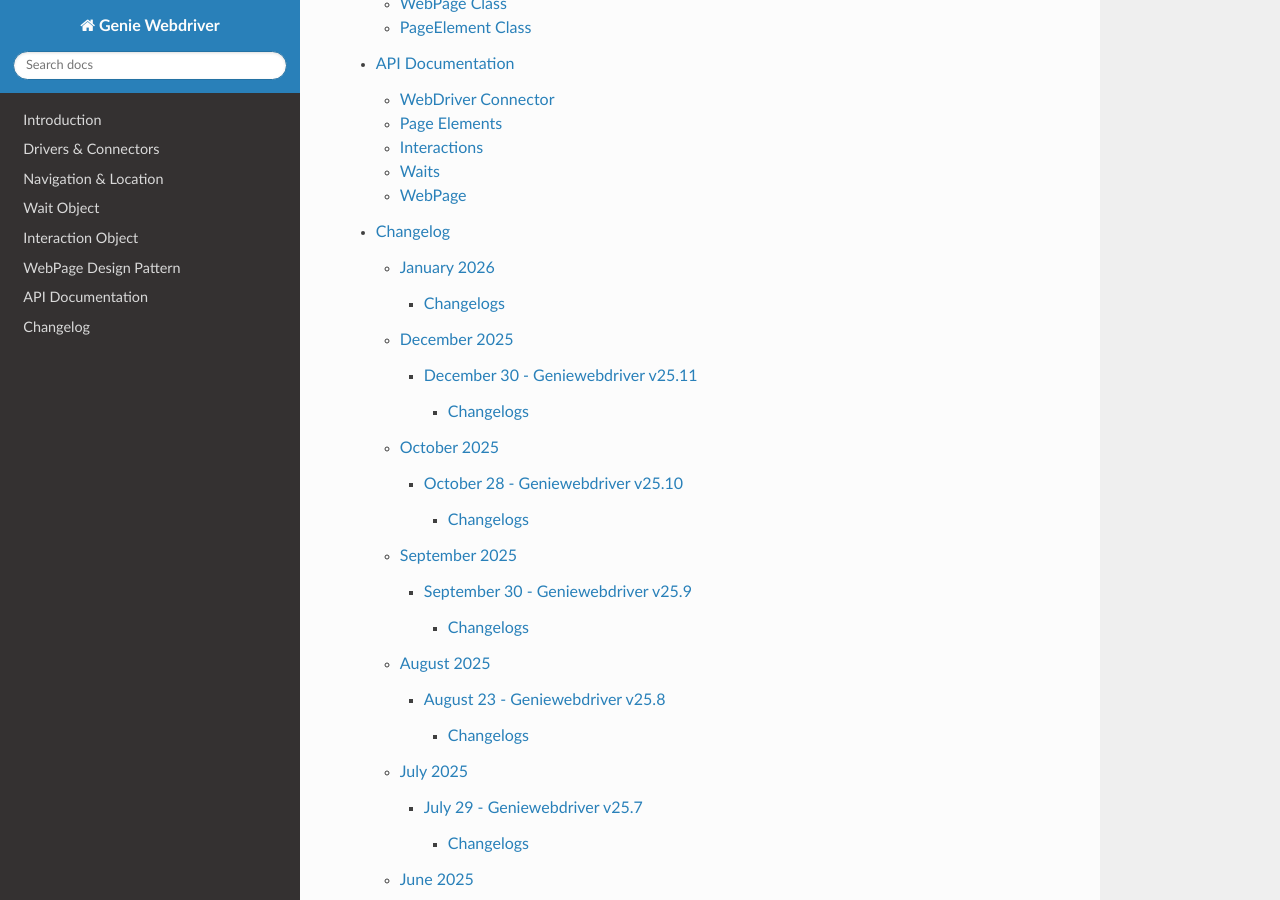
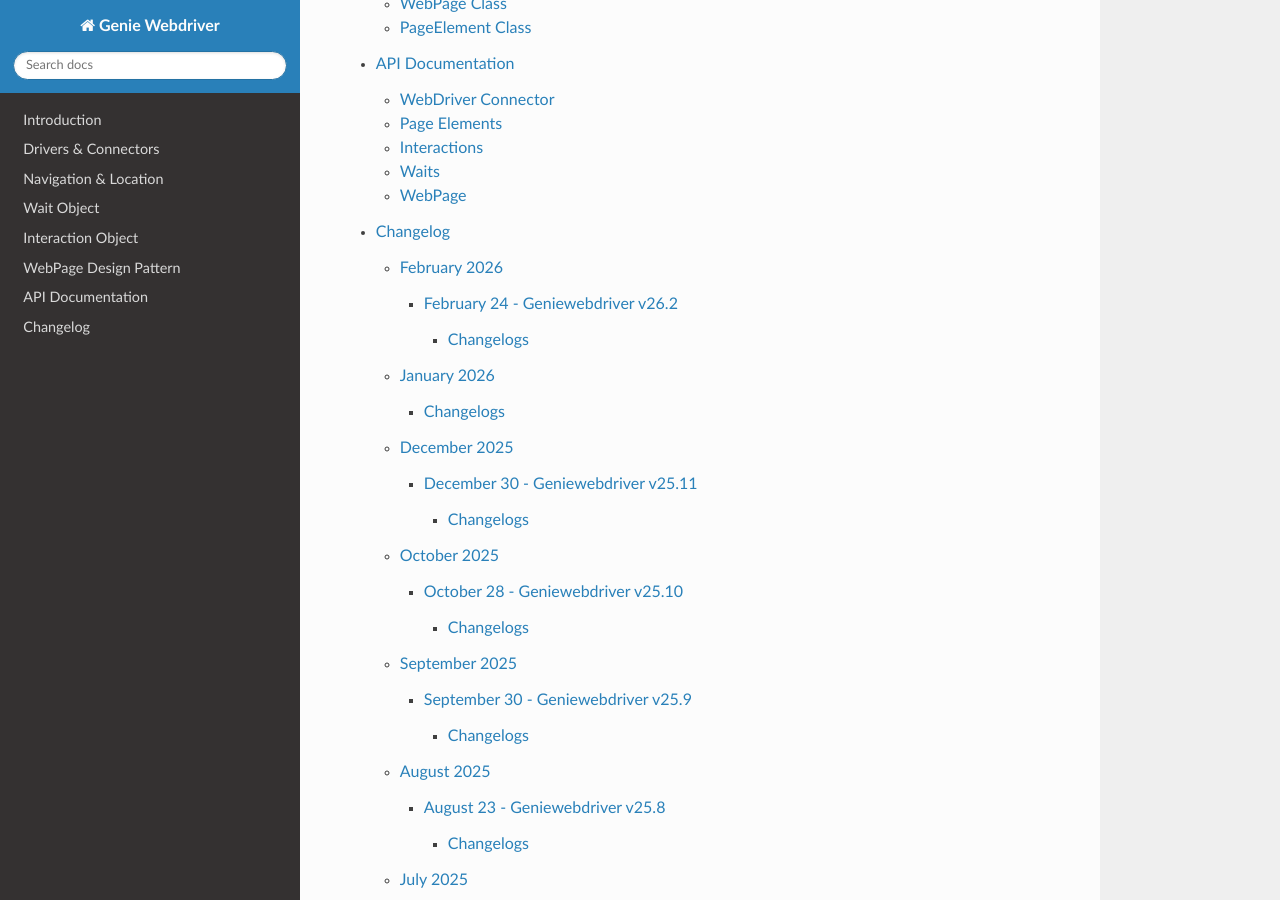
Before and after one commit to CiscoTestAutomation/geniewebdriver, a Sphinx documentation site: the page built from docs/index.rst, in a window 1280 px wide and 900 px high, scrolled down 852 px. Built offline with Sphinx 7.4.7 and the Read the Docs theme 3.1.0, drawn with Linux system fonts in a browser that asks for light colours; pages that are not in the unit, such as notebooks, are missing from menus.

Commit message:
Release v26.2

```diff
--- /dev/null
+++ b/docs/changelog/2026/february.rst
@@ -0,0 +1,18 @@
+February 2026
+==========
+
+February 24 - Geniewebdriver v26.2
+------------------------
+
+
+
+.. csv-table:: New Module Versions
+    :header: "Modules", "Version"
+
+    ``genie.webdriver``, v26.2
+
+
+
+
+Changelogs
+^^^^^^^^^^
--- a/docs/changelog/index.rst
+++ b/docs/changelog/index.rst
@@ -4,6 +4,7 @@
 .. toctree::
    :maxdepth: 1
 
+   2026/february
    2026/january
    2025/december
    2025/october
```
